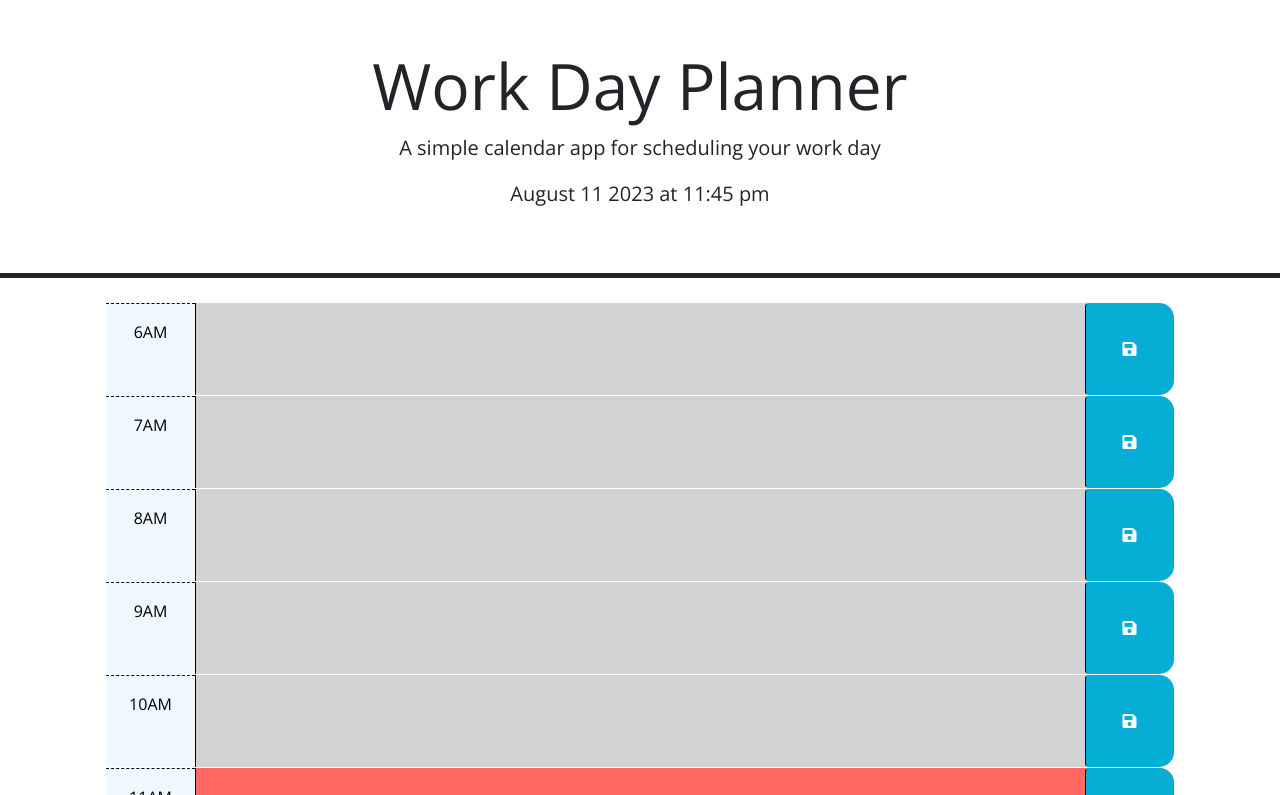
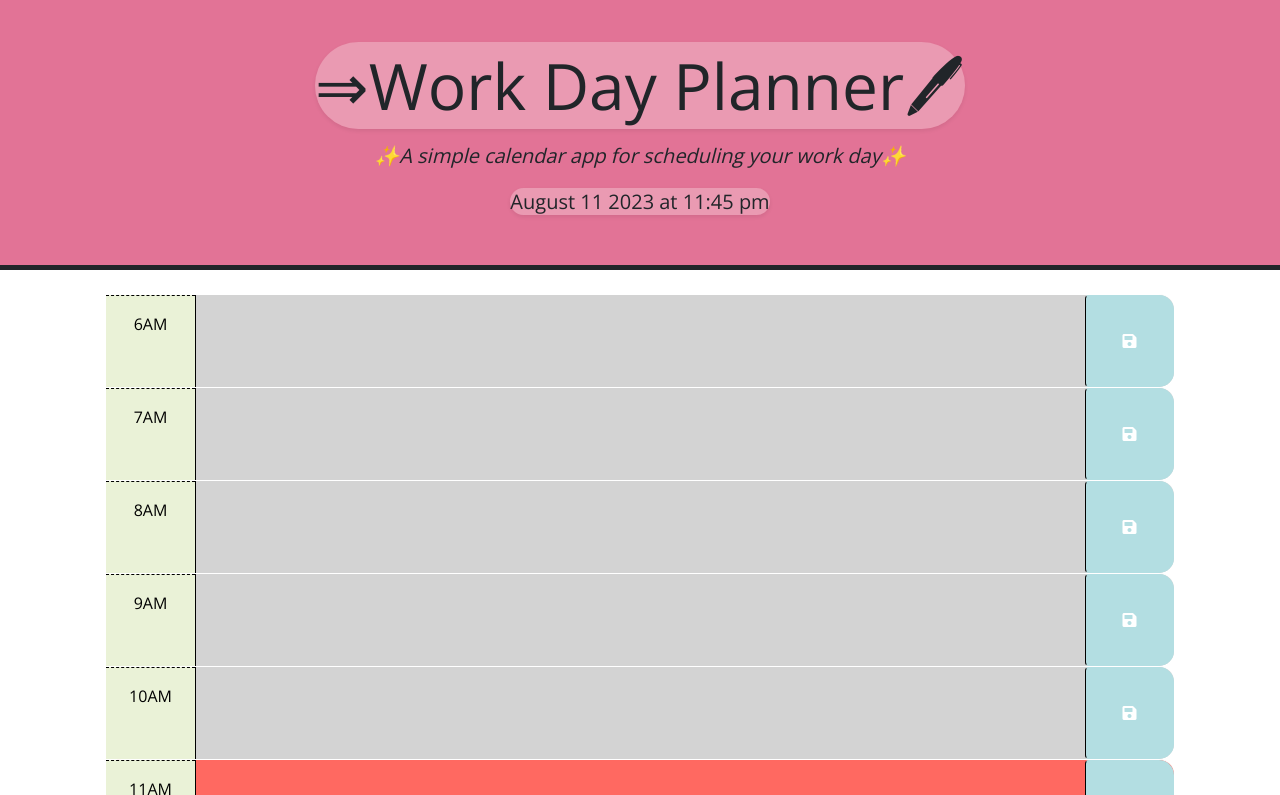
Before and after one commit to bentwhiskers/Ericas-Daily-Planner, a plain HTML site: page index.html in a window 1280 px wide. Shown: the top 795 px of the page. Drawn offline with nearby package versions, Linux system fonts and the light colour scheme.

Commit message:
removed unneccessary notes; added bootstrap styling to index.html and custom css to style.css file

```diff
--- a/assets/style.css
+++ b/assets/style.css
@@ -2,6 +2,7 @@ body {
     font-family: 'Open Sans', sans-serif;
     font-size: 16px;
   }
+
 
   textarea {
     background: transparent;
@@ -10,6 +11,18 @@ body {
     color: #000000;
     border-left: 1px solid black;
     padding: 10px;
+  }
+
+  .header {
+    background-color: #E27396;
+  }
+
+  .title {
+    background-color: #EA9AB2;
+  }
+
+  .time {
+    background-color: #EA9AB2;
   }
 
   .description {
@@ -25,7 +38,7 @@ body {
   }
 
   .hour {
-    background-color: aliceblue;
+    background-color: #EAF2D7;
     color: #000000;
     border-top: 1px dashed #000000;
   }
@@ -49,7 +62,7 @@ body {
     border-left: 1px solid black;
     border-top-right-radius: 15px;
     border-bottom-right-radius: 15px;
-    background-color: #06aed5;
+    background-color: #B3DEE2;
     color: white;
   }
 
--- a/index.html
+++ b/index.html
@@ -24,25 +24,17 @@
   </head>
 
   <body>
-    <header class="p-5 mb-4 border-5 border-bottom border-dark text-center">
-      <h1 class="display-3">Work Day Planner</h1>
-      <p class="lead">A simple calendar app for scheduling your work day</p>
-      <p id="currentDay" class="lead"></p>
+    <header class="p-5 mb-4 border-5 border-bottom border-dark text-center header">
+      <h1 class="display-3 d-inline rounded-pill shadow-sm title">&#8658;Work Day Planner&#128394;</h1>
+      <p class="lead fw-lighter mt-3 fst-italic">&#10024;A simple calendar app for scheduling your work day&#10024;</p>
+      <p id="currentDay" class="lead time d-inline rounded-pill shadow-sm"></p>
     </header>
-    <main id="root" class="container-lg px-5">
-      <!-- Use class for "past", "present", and "future" to apply styles to the
-        time-block divs accordingly. The javascript will need to do this by
-        adding/removing these classes on each div by comparing the hour in the
-        id to the current hour. The html provided below is meant to be an example
-        demonstrating how the css provided can be leveraged to create the
-        desired layout and colors. The html below should be removed or updated
-        in the finished product. Remember to delete this comment once the
-        code is implemented.
-        -->
+
+    <main id="root" class="container-lg px-5 main">
 
       <section id="hour-6" class="row time-block">
         <div class="col-2 col-md-1 hour text-center py-3">6AM</div>
-        <textarea class="col-8 col-md-10 description" rows="3" placeholder="what are your plans today?"> </textarea>
+        <textarea class="col-8 col-md-10 description" rows="3"></textarea>
         <button class="btn saveBtn col-2 col-md-1" aria-label="save">
             <i class="fas fa-save" aria-hidden="true"></i>
         </button>
```
